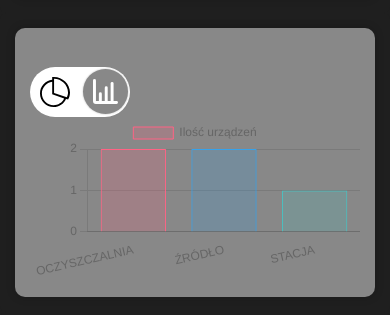
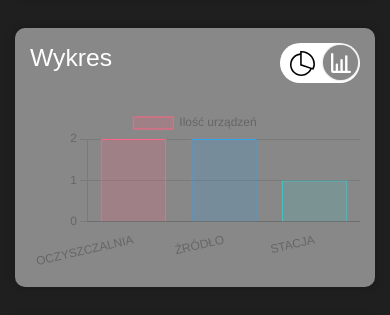
Before and after one commit to OskV2/siec-wodociagow, a React (Create React App) app: page / in a window 390 px wide. Shown: the part 188-503 px from the top of the page. Built offline with nearby package versions, Linux system fonts and the light colour scheme.

Commit message:
feat: improved and responsive chart

```diff
--- a/src/components/Switch/Switch.scss
+++ b/src/components/Switch/Switch.scss
@@ -12,8 +12,8 @@
         align-items: center;
         justify-content: space-between;
         cursor: pointer;
-        width: 100px;
-        height: 50px;
+        width: 80px;
+        height: 40px;
         background: $white;
         border-radius: 100px;
         position: relative;
@@ -21,8 +21,8 @@
         position: relative;
 
         &__img {
-            width: 30px;
-            height: 30px;
+            width: 25px;
+            height: 25px;
             position: absolute;
             margin: auto unset;
 
@@ -39,8 +39,8 @@
         position: absolute;
         top: 2px;
         left: 2px;
-        width: 45px;
-        height: 45px;
+        width: 35px;
+        height: 35px;
         border-radius: 45px;
         transition: 0.2s;
         background: $gray-800;
@@ -50,8 +50,8 @@
         align-items: center;
 
         &__img {
-            width: 25px;
-            height: 25px;
+            width: 20px;
+            height: 20px;
         }
     }
 
--- a/src/components/WaterworksChart/WaterworksChart.js
+++ b/src/components/WaterworksChart/WaterworksChart.js
@@ -116,6 +116,8 @@ const WaterworksChart = () => {
   };
   return (
     <>
+      <div className="d-flex justify-content-between mb-4">
+        <h2 className="chart__title">Wykres</h2>
         <Switch
           isOn={chartType}
           handleToggle={() => setChartType(!chartType)}
@@ -124,7 +126,8 @@ const WaterworksChart = () => {
           imgTwoWhite={PieWhite}
           imgTwoBlack={PieBlack}
         />
-      <div className='chart'>
+      </div>
+      <div className="chart">
         {chartType && <Bar data={chartData} options={chartOptions} className="chart" />}
         {!chartType && <Pie data={chartData} options={chartOptions} className="chart" />}
       </div>
--- a/src/components/WaterworksChart/WaterworksChart.scss
+++ b/src/components/WaterworksChart/WaterworksChart.scss
@@ -1,6 +1,17 @@
+@import '../../index';
+
 .chart {
     max-height: 300px;
     width: 100%;
     display: flex;
     justify-content: center;
+
+    &__title {
+        color: $white;
+        margin: 0;
+
+        @media(max-width: 991px) {
+            text-align: center;
+        }
+    }
 }
```
Lines whose indentation alone changed are shown as unchanged.
